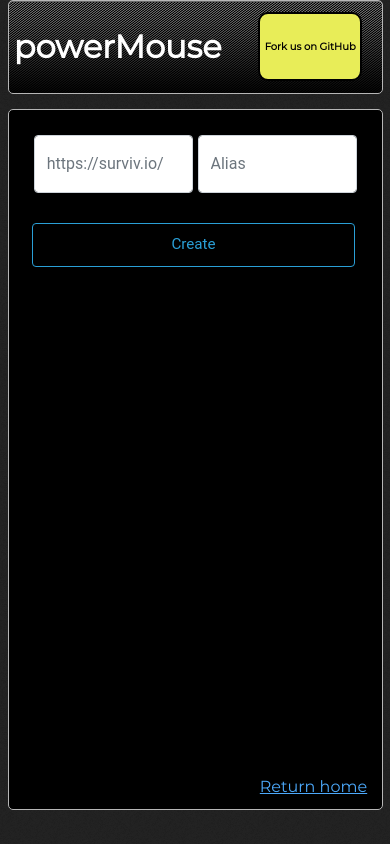
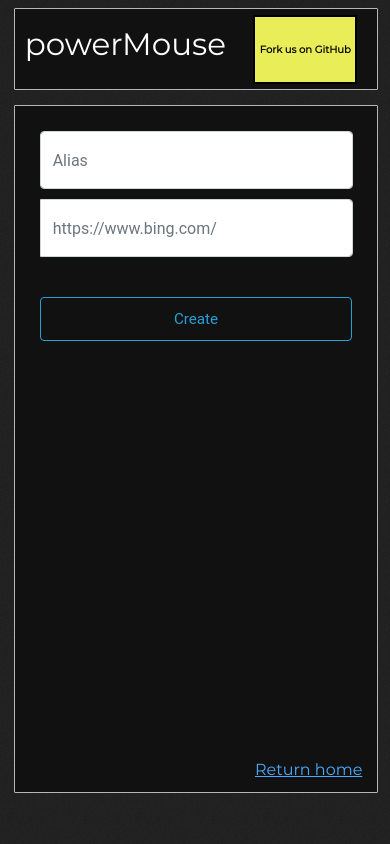
Before and after one commit to catsdgs/gulag-6-3, a website: page public/link-gen.html in a window 390 px wide. Drawn offline with Linux system fonts and the light colour scheme.

Commit message:
redesign stuff

```diff
--- a/public/link-gen.html
+++ b/public/link-gen.html
@@ -14,22 +14,28 @@
 		<link rel='stylesheet' href='/pm-cgi/link-gen.css'>
 	</head>
 	<body>
-		<div class='head'>
-			<h1><a class='noStyle ns' href='/'>powerMouse</a></h1>
-			<a draggable='false' href='https://github.com/vibedivide/powermouse'><div class='ns git'>Fork us on GitHub</div></a>
-		</div>
-		<div class='listing'>
-			<div class='inputWrapper'>
-				<form id='mainForm' action='alias' method='POST'>
-					<div class='url_fill'>
-						<input name='url' class='form-text url' type='text' autocomplete='off' placeholder='https://surviv.io/' required>
-						<input name='alias' class='form-text alias' type='text' autocomplete='off' placeholder='Alias'>
+		<div class='wrapper'>
+			<div class='head'>
+				<a class='header ns' href='/'>powerMouse</a>
+				<a draggable='false' href='https://github.com/vibedivide/powermouse'><div class='ns git'>Fork us on GitHub</div></a>
+			</div>
+			<div class='content'>
+				<form id='field' action='/session-url' method='POST'>
+					<input name='alias' class='form-text input-url first-input-url' type='text' autocomplete='off' placeholder='Alias'>
+					<input name='url' class='form-text input-url second-input-url' type='text' autocomplete='off' placeholder='https://www.bing.com/' required>
+					<button type='submit' class='btn btn-blu visit'>Create</button>
+					<div class='tld-autofill'>
+
 					</div>
-					<button type='submit' class='btn btn-blu visit'>Create</button>
 				</form>
-			</div>
-			<div class='rbottom'>
-				<a href='./' id='tempURL'>Return home</a>
+
+				<div class='lbottom'>
+					<span class='log-msg'></span>
+				</div>
+
+				<div class='rbottom'>
+					<div><a href='/'>Return home</a></div>
+				</div>
 			</div>
 		</div>
 		<script type='text/javascript' src='/pm-cgi/link-gen.js'></script>
--- a/public/pm-cgi/link-gen.css
+++ b/public/pm-cgi/link-gen.css
@@ -1,9 +1,11 @@
-.alias {
+.second-input-url {
 	width: calc(50% - 1rem);
 	height: 44px;
 	display: block;
 	float: right;
 	margin-top: 0px;
+	border-top-left-radius: 0px;
+	border-bottom-left-radius: 0px;
 }
 
 .visit {
--- a/public/pm-cgi/link-gen.js
+++ b/public/pm-cgi/link-gen.js
@@ -5,20 +5,19 @@ var getDifference=((begin,finish)=>{
 		var h=Math.round(ud.getUTCHours());
 		return `${h} hours, ${m} minutes, ${s} seconds`
 	}),
-	addproto=((url)=>{
+	addproto = url=>{
 		if (!/^(?:f|ht)tps?\:\/\//.test(url))url = "https://" + url;
 		return url;
-	}),
-	form=document.getElementById('mainForm'),
-	logMsg=document.getElementById('logMsg'),
-	urlBar=document.getElementsByClassName('url')[0];
+	},
+	logMsg = document.querySelector('.log-msg'),
+	urlBar = document.querySelector('.input-url');
 
-form.addEventListener('submit',(e)=>{
-	urlBar.value=addproto(urlBar.value); // add protocol on the client first, server does this too
+document.querySelector('#field').addEventListener('submit',(e)=>{
+	urlBar.value = addproto(urlBar.value); // add protocol on the client first, server does this too
 	try{
 		new URL(urlBar.value);
 	}catch(err){
 		e.preventDefault();
-		logMsg.innerHTML=err.message;
+		logMsg.innerHTML = err.message;
 	}
 });
--- a/public/pm-cgi/main.css
+++ b/public/pm-cgi/main.css
@@ -1,4 +1,3 @@
-/* latin */
 @font-face {
   font-family: 'Montserrat';
   font-style: normal;
@@ -8,99 +7,71 @@
   unicode-range: U+0000-00FF, U+0131, U+0152-0153, U+02BB-02BC, U+02C6, U+02DA, U+02DC, U+2000-206F, U+2074, U+20AC, U+2122, U+2191, U+2193, U+2212, U+2215, U+FEFF, U+FFFD;
 }
 
-
 body {
 	background: #000 url('/pm-cgi/noise.png');
 	color: white;
 	font-family: 'Montserrat', sans-serif;
 	font-weight: 500;
-
-	width: 96%;
-	margin: auto;
+	padding: 0;
 }
 
-.noStyle {
-	color: inherit; /* blue colors for links too */
-	text-decoration: inherit; /* no underline */
+* {
+	transition: ease-in-out 0.2s;
 }
 
-a p, a span, #tempURL {
-	color: #4ca9fb;
-	text-decoration: underline #4ca9fb;
+.wrapper {
+	position: relative;
+	width: 93vw;
+	height: 93vh;
+	margin: auto;
+	display: flex;
+	flex-direction: column;
+	gap: 15px;
+	transition: none;
 }
-a p:hover, a span:hover, #tempURL:hover {
-	color: #438fd3;
-	text-decoration: underline #438fd3;
-}
-a p:hover:active, a span:active, #tempURL:active {
-	color: #255d8f;
-	text-decoration: underline #255d8f;
-}
+
 .head {
 	position: relative;
-	display: table;
-	width: calc(100% - 11px);
-	height: 60px;
+	display: block;
+	width: calc(100% - 10px);
+	min-height: 70px;
 	border: 1px solid #b6b6b6;
-	border-radius: 5px;
-	background: #000 url('/pm-cgi/header-background.png');
-	padding:5px;
+	background: #111;
+	border-radius: 1px;
+	padding: 5px;
 }
-.head > h1 {
-	vertical-align: middle;
+
+a.header {
+	font-size: 31px;
+	height: 100%;
+	text-decoration: none !important;
+	color: white !important;
+	line-height: 60px;
+	margin-left: 5px;
+}
+
+.content {
+	position: relative;
 	display: block;
-}
-.material-icons{
-	user-select: none;
-	-moz-user-select: none;
-	-khtml-user-select: none;
-	-webkit-user-select: none;
-	-o-user-select: none;
-}
-.listing {
-	margin-top: 15px;
-	position: relative;
-	display: table;
-	width: calc(100% - 11px);
-	height: calc(100vh - 155px);
+	width: calc(100% - 10px);
 	border: 1px solid #b6b6b6;
-	border-radius: 5px;
-	background: #000000;
+	background: #111;
+	border-radius: 1px;
 	padding: 5px;
+	flex: 1 1 0;
 	line-height: 25px;
 	transition: none;
 }
 
-.romlink:hover {
-	color:#71cffe;
-	cursor:pointer;
-}
-.ns {
-	-webkit-touch-callout: none; /* iOS Safari */
-	-webkit-user-select: none; /* Safari */
-	-khtml-user-select: none; /* Konqueror HTML */
-	-moz-user-select: none; /* Old versions of Firefox */
-	-ms-user-select: none; /* Internet Explorer/Edge */
-	user-select: none; /* Non-prefixed version, currently supported by Chrome, Edge, Opera and Firefox */
-	-webkit-user-select: none; /* Safari 3.1+ */ -moz-user-select: none; /* Firefox 2+ */ -ms-user-select: none; /* IE 10+ */ user-select: none; /* Standard syntax */ user-drag: none; -webkit-user-drag: none;
-}
-.back{
-	text-align:right;
-}
-.back:hover{
-	color:#71cffe;
-	cursor:pointer;
-}
 .git {
 	border: 2px solid black;
 	background: #e8ed58;
-	border-radius: 10px;
+	border-radius: 1px;
 	display: block;
 	text-align: center;
 	font-family: 'Montserrat', sans-serif;
 	font-weight: 600;
 	color: black;
-	user-drag: none;
 	line-height: 65px;
 	position: absolute;
 	margin: auto;
@@ -111,20 +82,12 @@ a p:hover:active, a span:active, #tempURL:active {
 	width: 200px;
 	height: 65px;
 }
+
 .git:hover{
 	background:#fbff96;
 }
 .git:hover:active{
 	background:#c1c55d;
-}
-.inputWrapper {
-	width: calc(100% - 40px);
-	height: 100%;
-	margin: 20px;
-}
-
-* {
-	transition: ease-in-out 0.2s;
 }
 
 .form-text {
@@ -157,7 +120,7 @@ a p:hover:active, a span:active, #tempURL:active {
 	background-color: #fff;
 	border-color: #80bdff;
 	outline: 0;
-	box-shadow: 0 0 0 .2rem rgba(0,123,255,.25);
+	box-shadow: 1px 0px 0px 0.2rem rgba(0,123,255,.25);
 	border-bottom-left-radius: 0px;
 	border-bottom-right-radius: 0px;
 }
@@ -180,14 +143,16 @@ a p:hover:active, a span:active, #tempURL:active {
 	background: transparent;
 	margin-left: 2px;
 	margin-right: 2px;
-	font-size:0.95rem;
+	font-size: 0.95rem;
 	text-decoration: none;
 	transition: .15s ease-in-out, color .15s ease-in-out,background-color .15s ease-in-out,border-color .15s ease-in-out,box-shadow .15s ease-in-out;
 }
+
 [type="button"]::-moz-focus-inner, [type="reset"]::-moz-focus-inner, [type="submit"]::-moz-focus-inner, button::-moz-focus-inner {
 	padding: 0;
 	border-style: none;
 }
+
 .btn-blu{border-color: #2A9FD6;color: #2A9FD6} /* colors */
 .btn-blu:hover{background-color:#2A9FD6;color: #fff}
 .btn-grn{border-color: #77B300;	color: #77B300}
@@ -202,66 +167,20 @@ a p:hover:active, a span:active, #tempURL:active {
 .bge-red{background-color: #CC0000;color: #fff}
 
 .btn-blu:focus{
-	box-shadow: 0 0 0 .2rem rgba(0,123,255,.5);
+	box-shadow: 1px 0px 0px 0.2rem rgba(0,123,255,.5);
 	outline:0;
 }
 .btn-grn:focus{
-	box-shadow: 0 0 0 .2rem rgba(119, 179, 0,.5);
+	box-shadow: 1px 0px 0px 0.2rem rgba(119, 179, 0,.5);
 	outline:0;
 }
 .btn-red:focus{
-	box-shadow: 0 0 0 .2rem rgba(204, 0, 0,.5);
+	box-shadow: 1px 0px 0px 0.2rem rgba(204, 0, 0,.5);
 	outline:0;
 }
 .btn-org:focus{
-	box-shadow: 0 0 0 .2rem rgba(255, 136, 0,.5);
+	box-shadow: 1px 0px 0px 0.2rem rgba(255, 136, 0,.5);
 	outline:0;
-}
-
-.url {
-	width: calc(100% - .85rem);
-	height: 44px;
-	display: block;
-}
-
-.visit {
-	display: block;
-	width: 60px;
-	position: relative;
-	height: 58px;
-	float: right;
-	top: 0px;
-}
-
-.auto-fill {
-	height: 22px;
-	border: 1px solid #ced4da;
-	background: #fff;
-	color: #495057;
-	width: calc(100% - 1.5rem);
-	padding: .375rem .75rem;
-	transition: ease-in-out .0.5s;
-}
-
-.auto-fill:hover {
-	border-color: #80bdff;
-	background: #80bdff;
-	outline: 0;
-	box-shadow: 0 0 0 .2rem rgba(0,123,255,.25);
-	border-bottom-left-radius: 0px;
-	border-bottom-right-radius: 0px;
-	margin-bottom: 0px;
-}
-
-.url_fill {
-	display: grid;
-	width: calc(100% - 122px);
-	position: absolute;
-}
-
-.top-to-bottom {
-	display: flex;
-	flex-direction: column;
 }
 
 .btn-fancy {
@@ -280,7 +199,7 @@ a p:hover:active, a span:active, #tempURL:active {
 	box-shadow: inset 0 1px 0 rgba(255,255,255,.15),0 1px 1px rgba(0,0,0,.075);
 
 	border-color: #28a4c9;
-	border-radius: 6px;
+	border-radius: 1px;
 
 	white-space: normal;
 	text-shadow: 0 -1px 0 rgba(0,0,0,.2);
@@ -323,6 +242,61 @@ a p:hover:active, a span:active, #tempURL:active {
 .bnt-green:hover { background-color: #2ad25c }
 .bnt-green:hover:active { background-color: #2ad24c }
 
+#field {
+	width: calc(100% - 40px);
+	margin: 20px;
+	display: flex;
+	height: 58px;
+	flex-wrap: wrap;
+}
+
+.visit {
+	display: block;
+	min-width: 60px;
+	max-width: 60px;
+	height: 100%;
+	position: relative;
+	float: right;
+	top: 0px;
+	border-top-left-radius: 0px;
+	border-bottom-left-radius: 0px;
+	margin-left: 0px;
+}
+
+.input-url {
+	width: 100%;
+	height: calc(100% - 2px - 0.750rem);
+	display: block;
+	flex: 1 1 0;
+	border-top-right-radius: 0px;
+	border-bottom-right-radius: 0px;
+	margin-right: 0px;
+}
+
+.auto-fill {
+	height: 22px;
+	width: 100%;
+
+	background: #fff;
+	color: #495057;
+
+	border: 1px solid #ced4da;
+	padding: 0.475rem 0.75rem;
+	transition: ease-in-out 0.1s;
+}
+
+.auto-fill:hover {
+	border-color: #80bdff;
+	background: #80bdff;
+	outline: 0;
+	box-shadow: 1px 0px 0px 0.2rem rgba(0,123,255,.25);
+}
+
+.top-to-bottom {
+	display: flex;
+	flex-direction: column;
+}
+
 .lbottom{
 	position: absolute;
 	width: calc(100% - 10px);
@@ -344,7 +318,7 @@ a p:hover:active, a span:active, #tempURL:active {
 	display: flex;
 }
 
-.rbottom * {
+.rbottom > div {
 	flex: 0.2 1 0;
 }
 
@@ -356,17 +330,24 @@ a p:hover:active, a span:active, #tempURL:active {
 	left: 0;
 	right: 0;
 	font-size: 18px;
-	bottom: 75px;
+	bottom: 50px;
 	height: 75px;
 	font-size: 18px;
 }
 
-.log_msg {
+.tld-autofill {
+	width: calc(100% - 49px);
+	overflow: hidden;
+	position: absolute;
+	top: 83px;
+}
+
+.log-msg {
 	font-size: 18px;
 	font-family: 'Source Sans Pro', sans-serif;
 	color: #F67;
 	text-shadow: 1px 1px 5px rgba(0,0,0,.5);
-	font-weight: bold;
+	font-weight: normal;
 }
 
 .button_container a {
@@ -380,35 +361,68 @@ a p:hover:active, a span:active, #tempURL:active {
 	}
 }
 
+a {
+	color: #4ca9fb;
+	text-decoration: underline #4ca9fb;
+}
+a:hover {
+	color: #438fd3;
+	text-decoration: underline #438fd3;
+}
+a:hover:active {
+	color: #255d8f;
+	text-decoration: underline #255d8f;
+}
+
+.field-text {
+	margin: 12px;
+}
+
+.ns {
+	-webkit-touch-callout: none;
+	-webkit-user-select: none;
+	-khtml-user-select: none;
+	-moz-user-select: none;
+	-ms-user-select: none;
+	user-select: none;
+	-webkit-user-select: none;
+}
+
 @media only screen and (max-width: 768px) {
 	.button_container {
 		font-size: 15px;
 		bottom: 20px;
 	}
+
 	.lbottom {
 		display: none;
 	}
+
 	.rbottom {
 		display: none;
 	}
+
 	.git {
 		width: 100px;
 		font-size: 10px;
 	}
-	.url_fill {
-		width: 100%;
-		min-height: 44px;
-		position: relative;
+
+	#field {
+		gap: 10px;
 	}
-	.url {
-		width: calc(100% - .75rem);
-		height: 44px;
-		display: block;
+
+	.input-url {
+		/* compensate for padding-left being 10px */
+		min-width: calc(100% - 13px);
+		max-width: calc(100% - 13px);
+
+		border-radius: .25rem;
 	}
+
 	.visit {
-		width: 100%;
-		height: 44px;
-		top: 30px;
-		position: relative;
+		min-width: 100%;
+		max-width: 100%;
+
+		border-radius: .25rem;
 	}
 }
--- a/server.js
+++ b/server.js
@@ -608,7 +608,9 @@ app.use(async (req,res,next)=>{
 			regexFullOrigin = req.fullURL.origin.replace('.','\\.').replace('/','\\/'),
 			urlDirectory = url.href.replace(/(.*?\/)[^\/]*?$/gi, '$1'); // https://google.com/bruh/ok.html => https://google.com/bruh/
 
-		if(data.contentType.startsWith('text/css'))data.sendData = htmlMinify.minify('<style>' + data.sendData + '</style>', {minifyCSS: true, }).replace(/(?:^<style>|<\/style>$)/gi,''); // cool trick to get htmlMinify to minify a css file and have it display correctly
+		try{
+			if(data.contentType.startsWith('text/css'))data.sendData = htmlMinify.minify('<style>' + data.sendData + '</style>', {minifyCSS: true, }).replace(/(?:^<style>|<\/style>$)/gi,''); // cool trick to get htmlMinify to minify a css file and have it display correctly
+		}catch(err){}
 
 		data.sendData = await data.sendData
 		.replace(new RegExp('(:\s*?url\\((?:"|\')?)(?!data:|' + regexFullOrigin + ')([\\s\\S]*?)((?:"|\')?\\))', 'gi'), (match, p1, p2, p3, offset, string)=>{
```
Also changed, not shown: public/error.html (+11 -9 lines), public/index.html (+14 -10 lines), public/pm-cgi/main.js (+2 -2 lines), public/session.html (+21 -18 lines).
